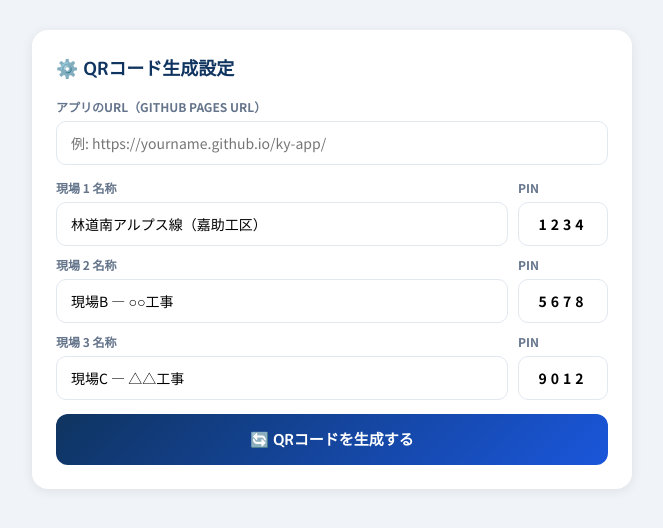
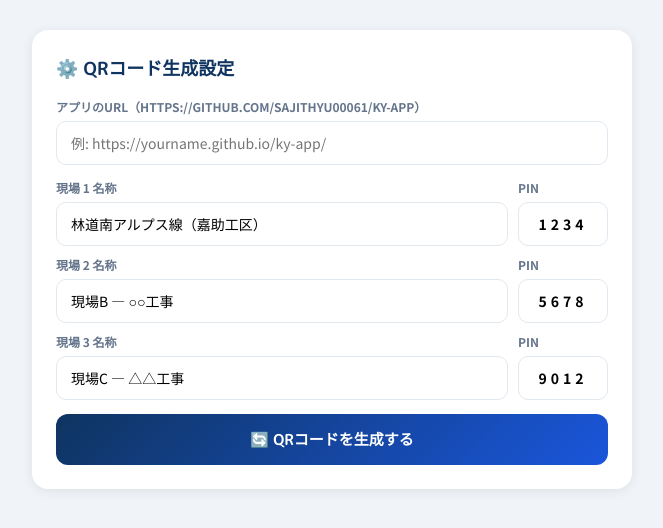
Before and after one commit to SajithYU00061/KY-APP, a plain HTML site: page qr-print.html in a window 1280 px wide. Shown: the whole page, without its empty margins (308-971 px from the left). Drawn offline with Linux system fonts and the light colour scheme.

Commit message:
Update qr-print.html

```diff
--- a/qr-print.html
+++ b/qr-print.html
@@ -155,7 +155,7 @@ body {
 <div class="setup-panel">
   <h2>⚙️ QRコード生成設定</h2>
   <div class="field">
-    <label>アプリのURL（GitHub Pages URL）</label>
+    <label>アプリのURL（https://github.com/SajithYU00061/KY-APP）</label>
     <input type="url" id="appUrl" placeholder="例: https://yourname.github.io/ky-app/"
            value="">
   </div>
```
